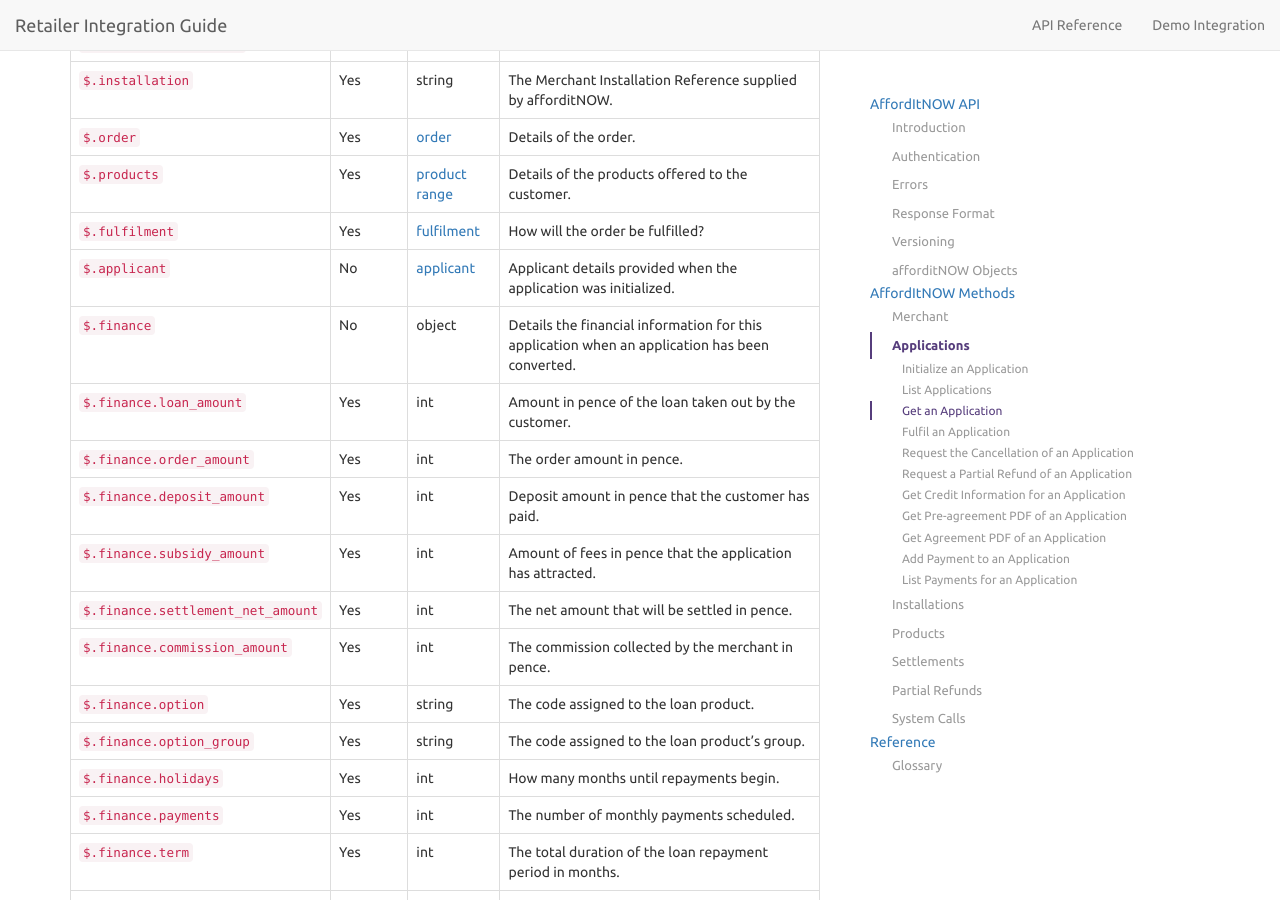
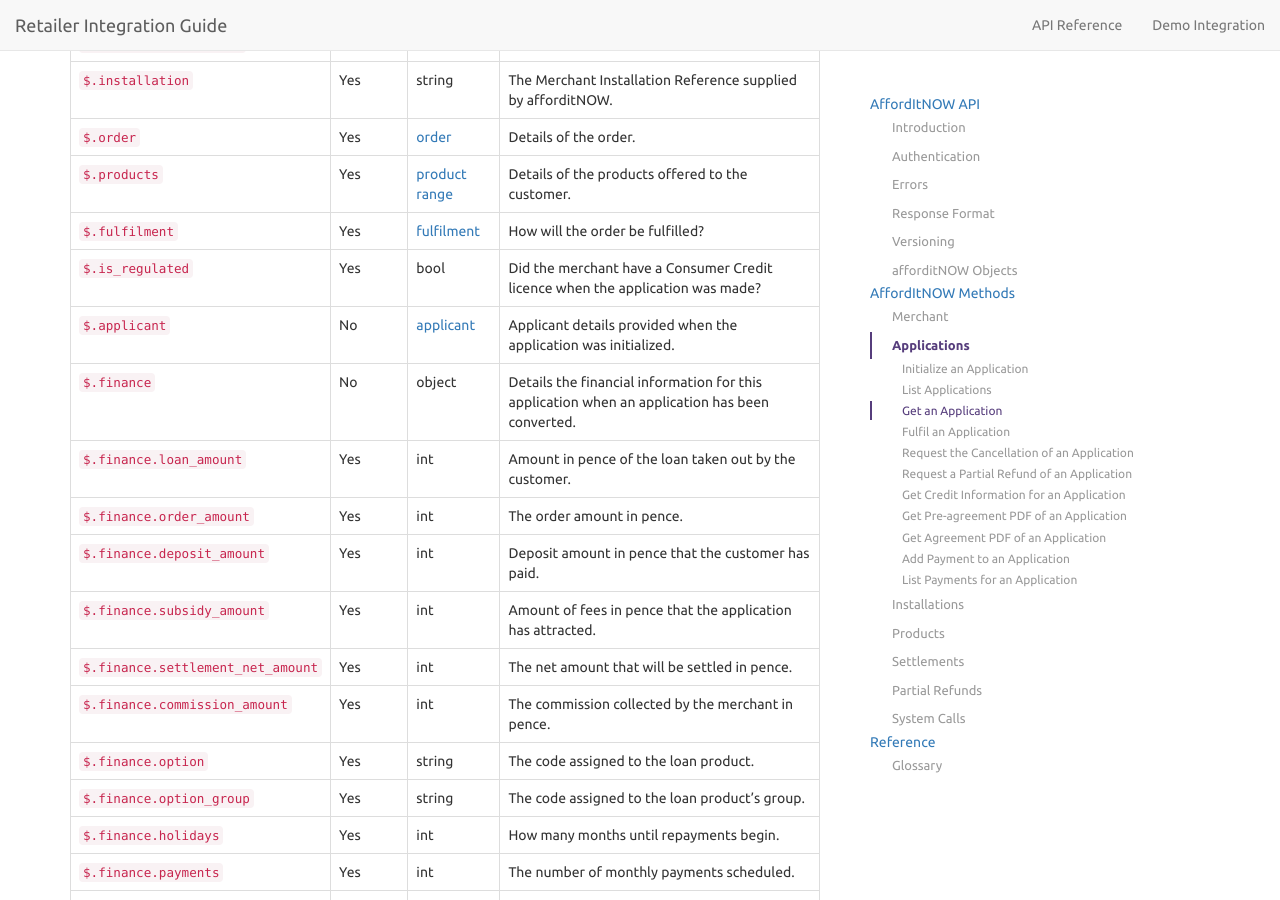
Before and after one commit to PayBreak/retailer-integration-guide, a Jekyll site: the page built from api/index.md, in a window 1280 px wide and 900 px high, scrolled down 12216 px. Built offline with Jekyll 4.4.1, drawn with Linux system fonts in a browser that asks for light colours; nearby versions of some CDN libraries; Markdown is read by kramdown in place of the engine named in the settings; our own code applies the rules of GitHub Pages for plain Markdown files.

Commit message:
Add the is_regulated property to the docs

```diff
--- a/_includes/v4/applications_get.md
+++ b/_includes/v4/applications_get.md
@@ -18,6 +18,7 @@ Name | Required | Type | Description
 `$.order` | Yes | [order]({{ site.baseurl }}/api/#order) | Details of the order.
 `$.products` | Yes | [product range]({{ site.baseurl }}/api/#product-range) | Details of the products offered to the customer.
 `$.fulfilment` | Yes | [fulfilment]({{ site.baseurl }}/api/#fulfilment) | How will the order be fulfilled?
+`$.is_regulated` | Yes | bool | Did the merchant have a Consumer Credit licence when the application was made?
 `$.applicant` | No | [applicant]({{ site.baseurl }}/api/#applicant) | Applicant details provided when the application was initialized.
 `$.finance` | No | object | Details the financial information for this application when an application has been converted.
 `$.finance.loan_amount` | Yes | int | Amount in pence of the loan taken out by the customer.
@@ -78,6 +79,7 @@ Name | Required | Type | Description
     "fulfilment": {
         "method": "collection"
     },
+    "is_regulated": true,
     "applicant": {
         "title": "Mr",
         "first_name": "Fillibert",
```
